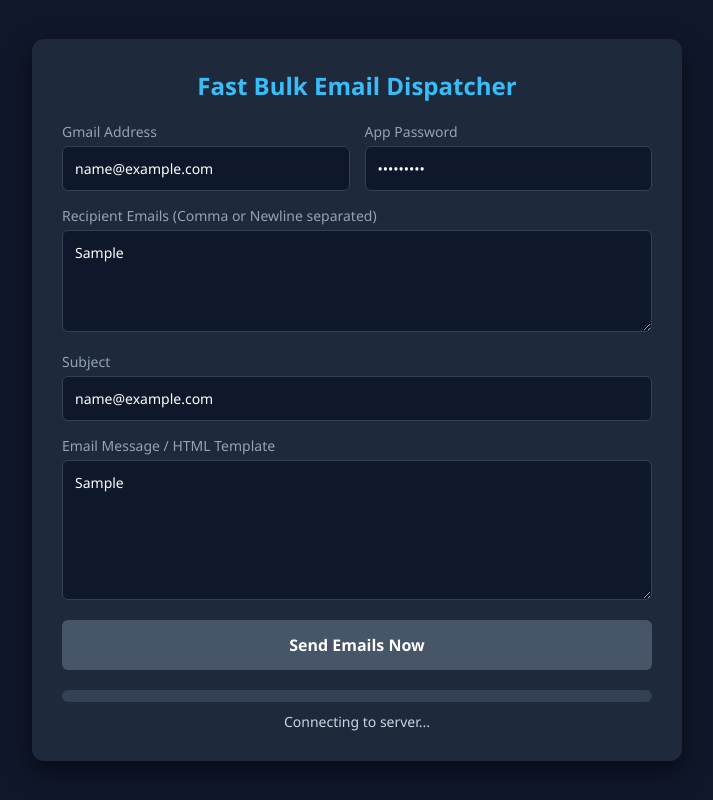
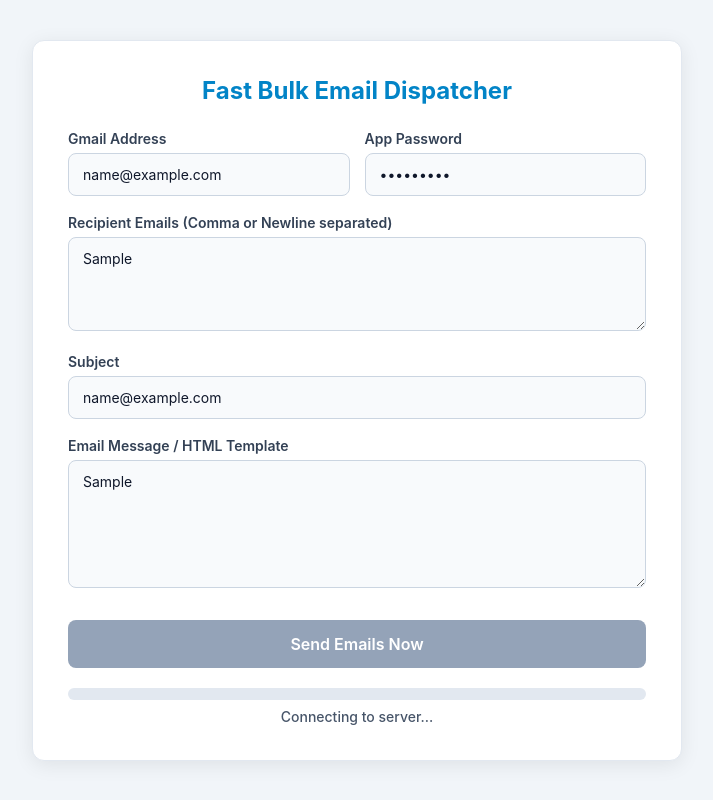
Before and after one commit to sophia-w-hash/varsha_email_safe-link, a website: page public/index.html in a window 1280 px wide. Both pictures are taken after typing "name@example.com", "Sample123", "Sample", "name@example.com", "Sample" into the empty fields and a click on the button "Send Emails Now". Shown: the whole page, without its empty margins (283-996 px from the left). Drawn offline with Linux system fonts and the light colour scheme; no server answers.

Commit message:
Update index.html

```diff
--- a/public/index.html
+++ b/public/index.html
@@ -9,11 +9,11 @@
             box-sizing: border-box;
             margin: 0;
             padding: 0;
-            font-family: 'Segoe UI', Tahoma, Geneva, Verdana, sans-serif;
+            font-family: -apple-system, BlinkMacSystemFont, "Segoe UI", Roboto, Helvetica, Arial, sans-serif;
         }
         body {
-            background-color: #0f172a;
-            color: #f8fafc;
+            background-color: #f1f5f9;
+            color: #0f172a;
             display: flex;
             justify-content: center;
             align-items: center;
@@ -21,40 +21,46 @@
             padding: 20px;
         }
         .container {
-            background-color: #1e293b;
-            padding: 30px;
+            background-color: #ffffff;
+            padding: 35px;
             border-radius: 12px;
-            box-shadow: 0 10px 25px rgba(0,0,0,0.5);
+            box-shadow: 0 4px 20px rgba(0, 0, 0, 0.08);
             width: 100%;
             max-width: 650px;
+            border: 1px solid #e2e8f0;
         }
         h2 {
             text-align: center;
-            margin-bottom: 20px;
-            color: #38bdf8;
+            margin-bottom: 25px;
+            color: #0284c7;
+            font-size: 24px;
+            font-weight: 700;
         }
         .form-group {
-            margin-bottom: 15px;
+            margin-bottom: 18px;
         }
         label {
             display: block;
-            margin-bottom: 5px;
+            margin-bottom: 6px;
             font-size: 14px;
-            color: #94a3b8;
+            font-weight: 600;
+            color: #334155;
         }
         input, textarea {
             width: 100%;
-            padding: 12px;
-            background-color: #0f172a;
-            border: 1px solid #334155;
-            border-radius: 6px;
-            color: #fff;
+            padding: 12px 14px;
+            background-color: #f8fafc;
+            border: 1px solid #cbd5e1;
+            border-radius: 8px;
+            color: #0f172a;
             font-size: 14px;
             outline: none;
-            transition: border-color 0.2s;
+            transition: all 0.2s ease;
         }
         input:focus, textarea:focus {
-            border-color: #38bdf8;
+            border-color: #0284c7;
+            background-color: #ffffff;
+            box-shadow: 0 0 0 3px rgba(2, 132, 199, 0.15);
         }
         .row {
             display: flex;
@@ -69,17 +75,18 @@
             background-color: #0284c7;
             color: white;
             border: none;
-            border-radius: 6px;
+            border-radius: 8px;
             font-size: 16px;
-            font-weight: bold;
+            font-weight: 600;
             cursor: pointer;
             transition: background 0.2s;
+            margin-top: 10px;
         }
         button:hover {
             background-color: #0369a1;
         }
         button:disabled {
-            background-color: #475569;
+            background-color: #94a3b8;
             cursor: not-allowed;
         }
         .progress-box {
@@ -87,14 +94,14 @@
             display: none;
         }
         .progress-bar-bg {
-            background-color: #334155;
+            background-color: #e2e8f0;
             border-radius: 10px;
             height: 12px;
             overflow: hidden;
-            margin-bottom: 10px;
+            margin-bottom: 8px;
         }
         .progress-bar-fill {
-            background-color: #38bdf8;
+            background-color: #0284c7;
             height: 100%;
             width: 0%;
             transition: width 0.1s linear;
@@ -102,23 +109,27 @@
         .status-text {
             font-size: 14px;
             text-align: center;
-            color: #cbd5e1;
+            color: #475569;
+            font-weight: 500;
         }
         .alert {
-            margin-top: 15px;
+            margin-top: 18px;
             padding: 12px;
-            border-radius: 6px;
+            border-radius: 8px;
             font-size: 14px;
             text-align: center;
             display: none;
+            font-weight: 500;
         }
         .alert-error {
-            background-color: #7f1d1d;
-            color: #fca5a5;
+            background-color: #fef2f2;
+            color: #dc2626;
+            border: 1px solid #fecaca;
         }
         .alert-success {
-            background-color: #14532d;
-            color: #86efac;
+            background-color: #f0fdf4;
+            color: #16a34a;
+            border: 1px solid #bbf7d0;
         }
     </style>
 </head>
@@ -180,11 +191,9 @@
     form.addEventListener('submit', async (e) => {
         e.preventDefault();
 
-        // Clear Alerts
         errorAlert.style.display = 'none';
         successAlert.style.display = 'none';
 
-        // Disable Button & Show Progress
         sendBtn.disabled = true;
         progressBox.style.display = 'block';
         progressFill.style.width = '0%';
```
